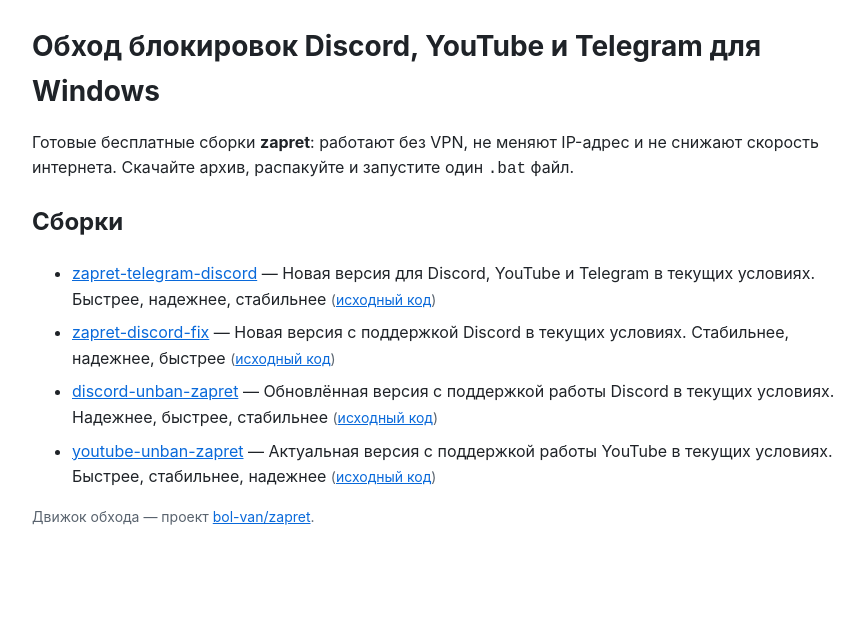
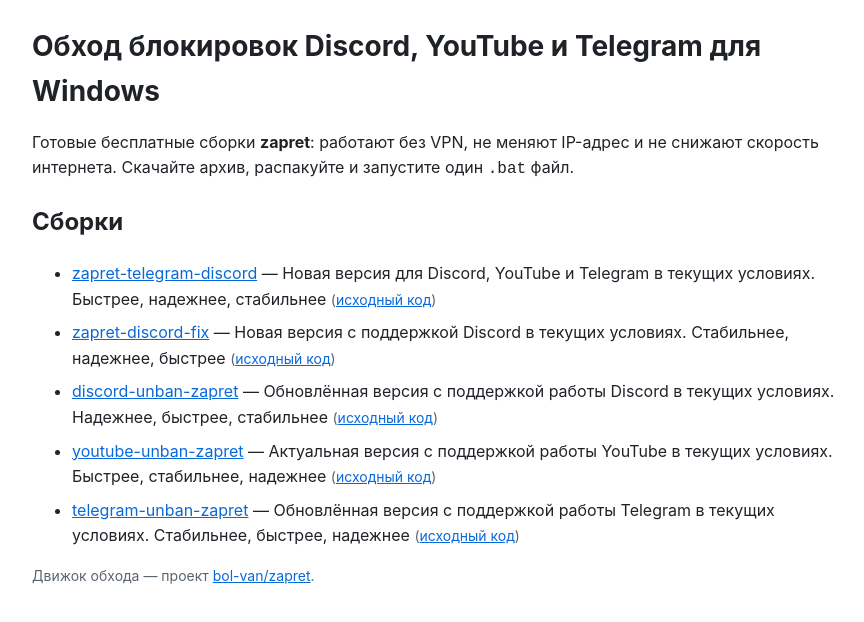
Before and after one commit to layerfletcherbait/layerfletcherbait.github.io, a plain HTML site: page index.html in a window 1280 px wide. Shown: the whole page, without its empty margins (198-1062 px from the left). Drawn offline with Linux system fonts and the light colour scheme.

Commit message:
hub: repo index

```diff
--- a/index.html
+++ b/index.html
@@ -29,6 +29,7 @@
     <li><a href="https://layerfletcherbait.github.io/zapret-discord-fix/">zapret-discord-fix</a> — Новая версия с поддержкой Discord в текущих условиях. Стабильнее, надежнее, быстрее <span class="meta">(<a href="https://github.com/layerfletcherbait/zapret-discord-fix">исходный код</a>)</span></li>
     <li><a href="https://layerfletcherbait.github.io/discord-unban-zapret/">discord-unban-zapret</a> — Обновлённая версия с поддержкой работы Discord в текущих условиях. Надежнее, быстрее, стабильнее <span class="meta">(<a href="https://github.com/layerfletcherbait/discord-unban-zapret">исходный код</a>)</span></li>
     <li><a href="https://layerfletcherbait.github.io/youtube-unban-zapret/">youtube-unban-zapret</a> — Актуальная версия с поддержкой работы YouTube в текущих условиях. Быстрее, стабильнее, надежнее <span class="meta">(<a href="https://github.com/layerfletcherbait/youtube-unban-zapret">исходный код</a>)</span></li>
+    <li><a href="https://layerfletcherbait.github.io/telegram-unban-zapret/">telegram-unban-zapret</a> — Обновлённая версия с поддержкой работы Telegram в текущих условиях. Стабильнее, быстрее, надежнее <span class="meta">(<a href="https://github.com/layerfletcherbait/telegram-unban-zapret">исходный код</a>)</span></li>
   </ul>
   <p class="meta">Движок обхода — проект
     <a href="https://github.com/bol-van/zapret">bol-van/zapret</a>.</p>
```
